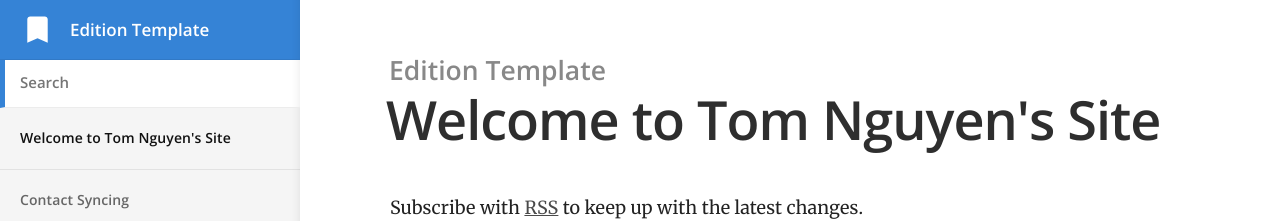
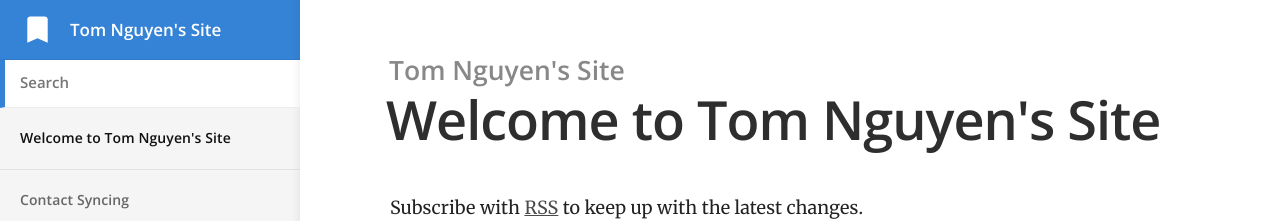
Before and after one commit to tom-ieee/tom-ieee.github.io, a Jekyll site: the page built from index.html, in a window 1280 px wide. Shown: the top 221 px of the page. Built offline with Jekyll 4.4.1, drawn with Linux system fonts in a browser that asks for light colours.

Commit message:
Updated '_config.yml' via CloudCannon

```diff
--- a/_config.yml
+++ b/_config.yml
@@ -1,7 +1,7 @@
 # ----
 # Site
 
-title: Edition Template
+title: Tom Nguyen's Site
 url: "https://long-pig.cloudvent.net"
 baseurl:
 google_analytics_key:
```
